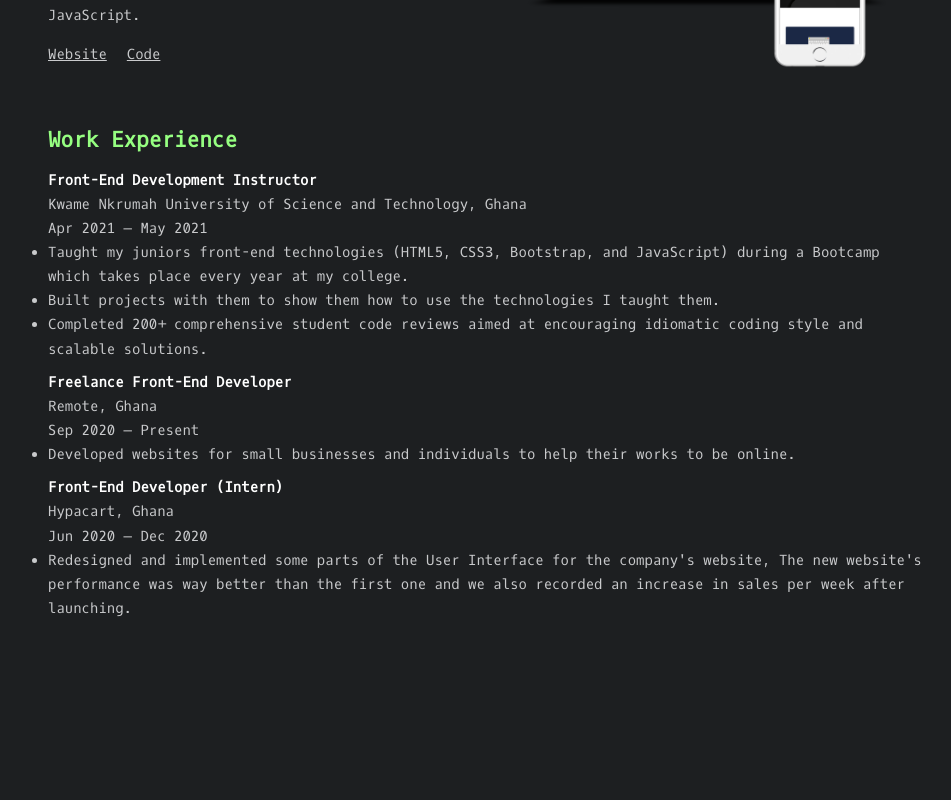
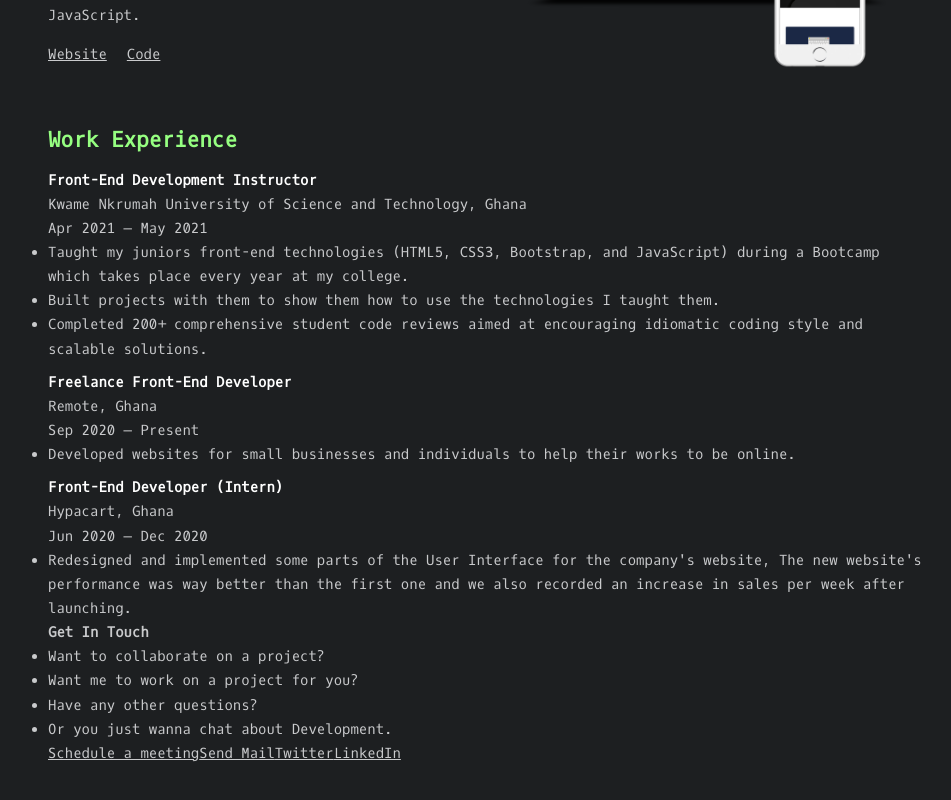
Before and after one commit to abrusu-collins/Portfolio-v7, a React (Create React App) app: page / in a window 1280 px wide. Shown: the part 1834-2634 px from the top of the page, without its empty margins (152-1103 px from the left). Before the commit the page ends 2555 px from the top, so only its background shows below. Built offline with nearby package versions, Linux system fonts and the light colour scheme; the HTML template or start-up script is replaced by a standard one.

Commit message:
contact works

```diff
--- a/src/App.jsx
+++ b/src/App.jsx
@@ -4,6 +4,7 @@ import About from "./components/About";
 import Skills from "./components/Skills";
 import Projects from "./components/Projects";
 import Experience from "./components/Experience";
+import Contacts from "./components/Contacts";
 
 function App() {
   return (
@@ -13,6 +14,7 @@ function App() {
     <Skills/>
     <Projects/>
     <Experience/>
+    <Contacts/>
     </>
   );
 }
--- /dev/null
+++ b/src/components/Contacts.jsx
@@ -0,0 +1,22 @@
+function Contacts() {
+    return (
+        <div className="contacts">
+            <h1 className="contacts">Get In Touch</h1>
+            <ul>
+                <li>Want to collaborate on a project?</li>
+                <li>Want me to work on a project for you?</li>
+                <li>Have any other questions?</li>
+                <li>Or you just wanna chat about Development.</li>
+            </ul>
+            <div className="allcontacts">
+                <a href="dd">Schedule a meeting</a>
+                <a href="dd">Send Mail</a>
+                <a href="dd">Twitter</a>
+                <a href="dd">LinkedIn</a>
+
+            </div>
+        </div>
+      );
+}
+
+export default Contacts;
```
